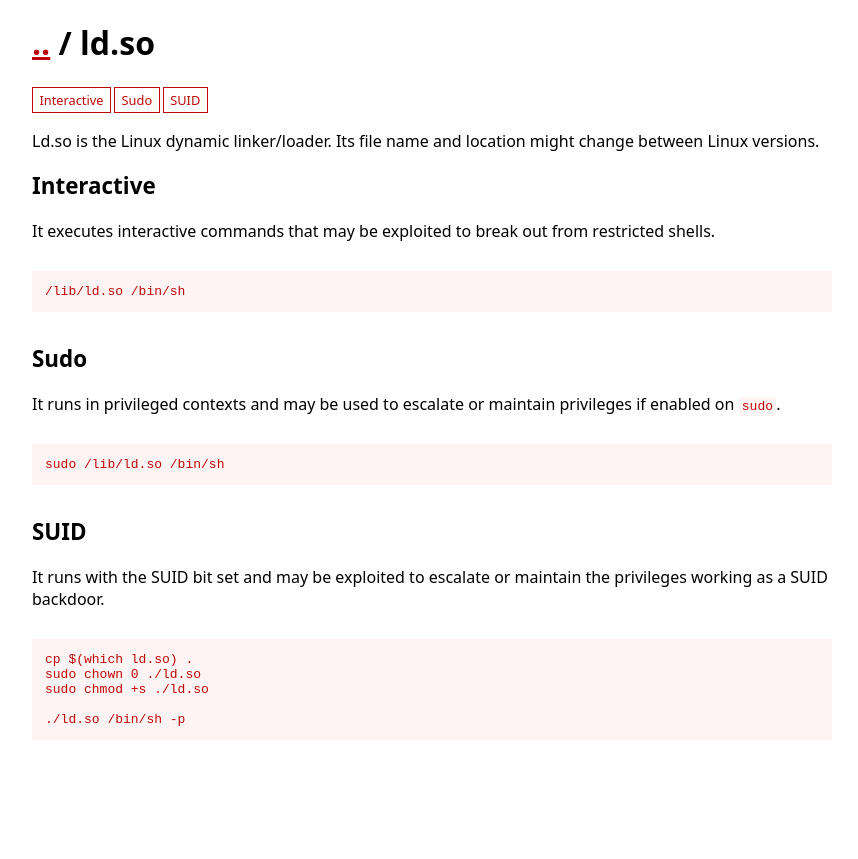
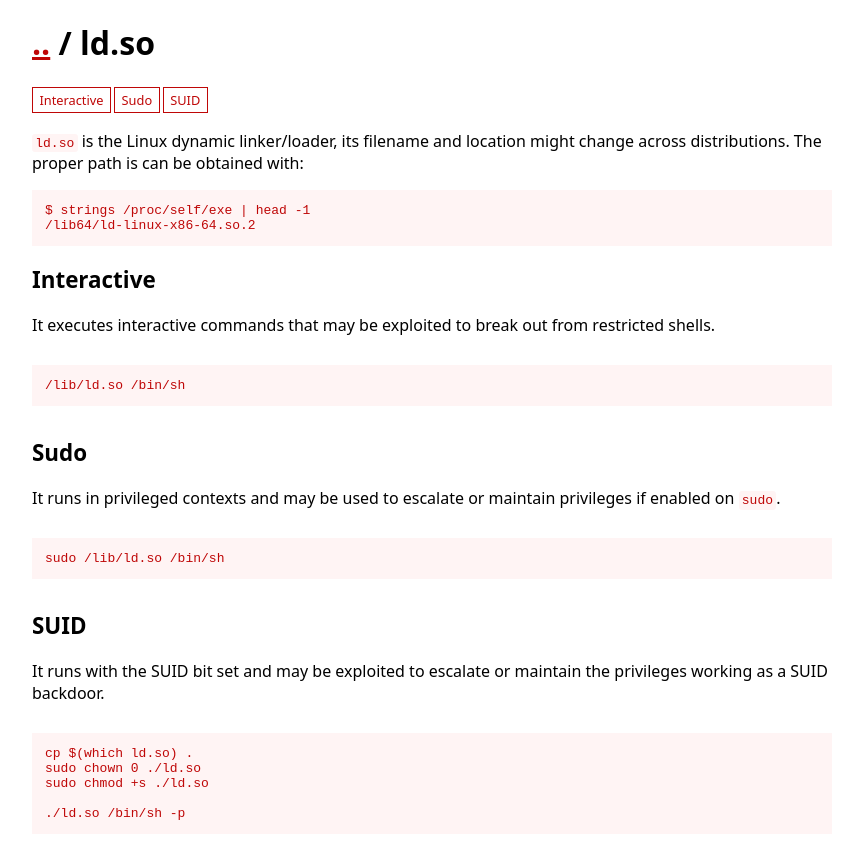
Before and after one commit to GTFOBins/GTFOBins.github.io, a Jekyll site: the page built from _gtfobins/ld.so.md, in a window 1280 px wide. Shown: the top 859 px of the page, without its empty margins (208-1066 px from the left). Built offline with Jekyll 4.4.1, drawn with Linux system fonts in a browser that asks for light colours.

Commit message:
Improve the description of ld.so

````diff
--- a/_gtfobins/ld.so.md
+++ b/_gtfobins/ld.so.md
@@ -1,5 +1,11 @@
 ---
-description: Ld.so is the Linux dynamic linker/loader. Its file name and location might change between Linux versions.
+description: |
+  `ld.so` is the Linux dynamic linker/loader, its filename and location might change across distributions. The proper path is can be obtained with:
+
+  ```
+  $ strings /proc/self/exe | head -1
+  /lib64/ld-linux-x86-64.so.2
+  ```
 functions:
   exec-interactive:
     - code: /lib/ld.so /bin/sh
````
